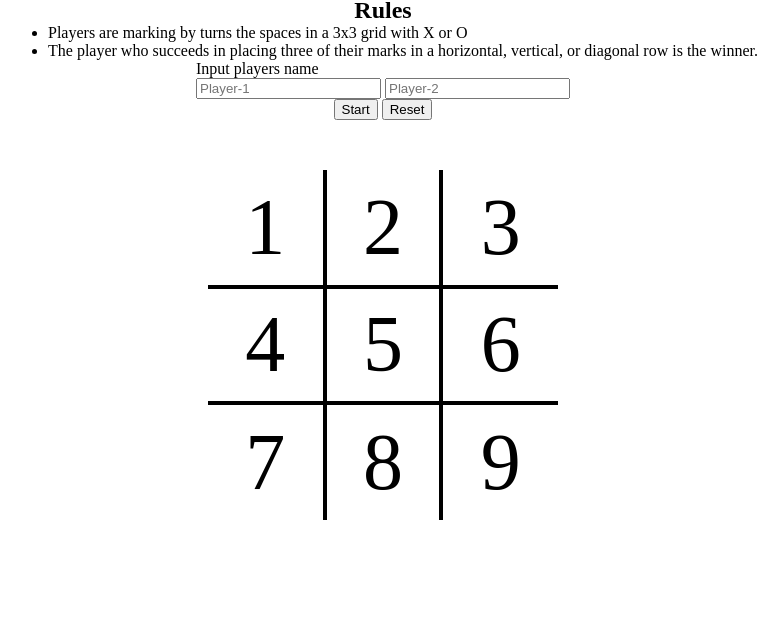
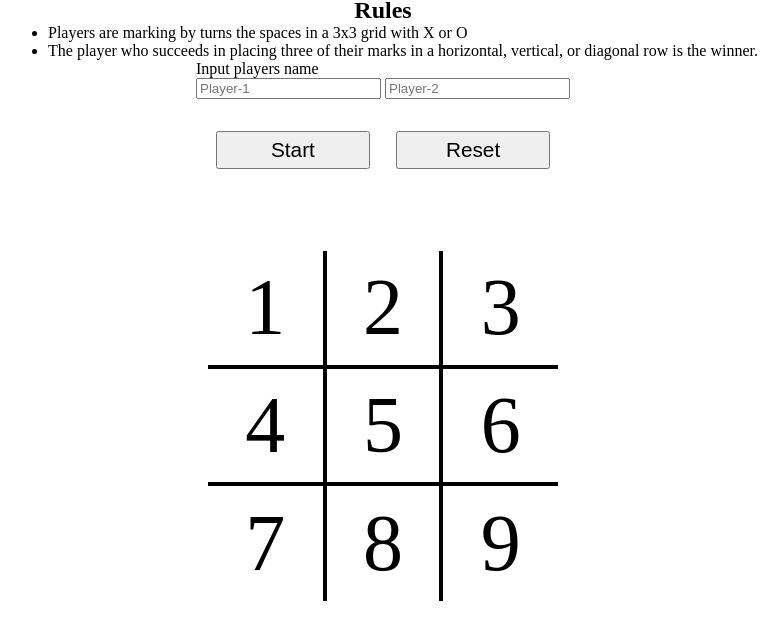
Before and after one commit to O-Honchar/gameTicTacToe, a website built with webpack: page src/index.html in a window 1280 px wide. Shown: the part 40-680 px from the top of the page, without its empty margins (257-1040 px from the left). Built offline with nearby package versions, Linux system fonts and the light colour scheme.

Commit message:
feat: add style for buttons, add variables file

```diff
--- a/src/index.html
+++ b/src/index.html
@@ -26,8 +26,8 @@
         <input type="text" name="" id="" placeholder="Player-2" />
       </div>
       <div class="buttons">
-        <button type="button">Start</button>
-        <button type="button">Reset</button>
+        <button type="button" class="button">Start</button>
+        <button type="button" class="button">Reset</button>
       </div>
       <div class="game-field">
         <div>1</div>
--- /dev/null
+++ b/src/styles/buttons.scss
@@ -0,0 +1,13 @@
+.buttons {
+  display: flex;
+
+  justify-content: space-evenly;
+  padding: 2rem;
+  width: 450px;
+}
+
+.button {
+  width: 40%;
+  font-size: $inputs-buttons-font-size;
+  padding: $inputs-buttons-padding;
+}
--- a/src/styles/main.scss
+++ b/src/styles/main.scss
@@ -1,4 +1,6 @@
+@import 'variables';
 @import 'gameField';
+@import 'buttons';
 
 * {
   margin: 0;
--- /dev/null
+++ b/src/styles/variables.scss
@@ -0,0 +1,2 @@
+$inputs-buttons-font-size: 1.3rem;
+$inputs-buttons-padding: 0.3rem;
```
